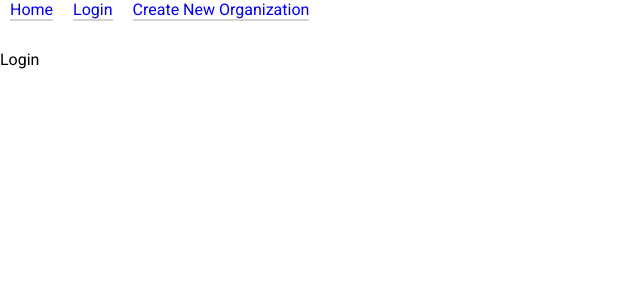
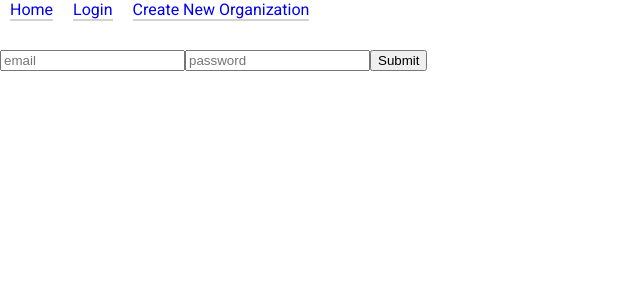
Before and after one commit to VirtuaBoza/exhibitionist-app, a React (Create React App) app in the folder client/: page /login in a window 1280 px wide. Shown: the top 300 px of the page, without its empty margins (0-640 px from the left). Built offline with nearby package versions, Linux system fonts and the light colour scheme.

Commit message:
gets login working

```diff
--- a/client/package.json
+++ b/client/package.json
@@ -3,13 +3,14 @@
   "version": "0.1.0",
   "private": true,
   "dependencies": {
-    "@auth0/auth0-react": "^1.0.0",
     "@emotion/core": "^10.0.28",
     "@hookform/error-message": "0.0.2",
+    "jwt-decode": "^2.2.0",
     "react": "^16.13.1",
     "react-dom": "^16.13.1",
     "react-hook-form": "^6.0.4",
-    "react-router-dom": "^5.2.0"
+    "react-router-dom": "^5.2.0",
+    "recoil": "^0.0.10"
   },
   "scripts": {
     "start": "react-scripts start",
@@ -37,6 +38,7 @@
     "@testing-library/react": "^9.3.2",
     "@testing-library/user-event": "^7.1.2",
     "@types/jest": "^24.0.0",
+    "@types/jwt-decode": "^2.2.1",
     "@types/node": "^12.0.0",
     "@types/react": "^16.9.0",
     "@types/react-dom": "^16.9.0",
--- a/client/src/App.tsx
+++ b/client/src/App.tsx
@@ -4,6 +4,7 @@ import ClientCreate from "./components/ClientCreate";
 import Home from "./components/Home";
 import Login from "./components/Login";
 import TopNav from "./components/TopNav";
+import UnauthenticatedOnlyRoute from "./components/UnauthenticatedOnlyRoute";
 import { routes } from "./constants";
 
 function App() {
@@ -14,9 +15,9 @@ function App() {
         <Route path={routes.ClientCreate}>
           <ClientCreate />
         </Route>
-        <Route path={routes.Login}>
+        <UnauthenticatedOnlyRoute path={routes.Login}>
           <Login />
-        </Route>
+        </UnauthenticatedOnlyRoute>
         <Route exact path={routes.Home}>
           <Home />
         </Route>
--- a/client/src/components/Login.tsx
+++ b/client/src/components/Login.tsx
@@ -1,7 +1,44 @@
 import * as React from "react";
+import { useForm } from "react-hook-form";
+import { useAuth } from "../hooks";
 
-const Login: React.FC<{}> = (props) => {
-  return <div>Login</div>;
+const Login: React.FC<{}> = () => {
+  const { register, handleSubmit } = useForm();
+  const { setToken } = useAuth();
+  function onSubmit(data: any) {
+    fetch("http://localhost:8000/auth/login", {
+      method: "POST",
+      headers: {
+        "Content-Type": "application/json",
+      },
+      body: JSON.stringify(data),
+    })
+      .then((res) => {
+        if (res.ok) return res.json();
+        throw res;
+      })
+      .then(({ id_token }) => {
+        setToken(id_token);
+      })
+      .catch((res) => {
+        console.log(res);
+      });
+  }
+  return (
+    <form onSubmit={handleSubmit(onSubmit)}>
+      <input
+        placeholder="email"
+        name="email"
+        ref={register({ required: true })}
+      />
+      <input
+        placeholder="password"
+        name="password"
+        ref={register({ required: true })}
+      />
+      <button type="submit">Submit</button>
+    </form>
+  );
 };
 
 export default Login;
--- a/client/src/components/TopNav.tsx
+++ b/client/src/components/TopNav.tsx
@@ -2,6 +2,7 @@
 import { css, jsx } from "@emotion/core";
 import * as React from "react";
 import { Link } from "react-router-dom";
+import { useAuth } from "../hooks";
 
 const topnav = css`
   width: 100vw;
@@ -15,11 +16,14 @@ const headerLink = css`
 `;
 
 const TopNav: React.FunctionComponent<{}> = (props) => {
+  const { isAuthenticated, logOut } = useAuth();
+
   return (
     <section id="header">
       <div css={topnav} id="topnav">
         <TopNavLink to="/" text="Home" />
-        <TopNavLink to="/login" text="Login" />
+        {!isAuthenticated && <TopNavLink to="/login" text="Login" />}
+        {isAuthenticated && <button onClick={logOut}>Log Out</button>}
         <TopNavLink to="/new-client" text="Create New Organization" />
       </div>
     </section>
--- /dev/null
+++ b/client/src/components/UnauthenticatedOnlyRoute.tsx
@@ -0,0 +1,15 @@
+import * as React from "react";
+import { Redirect, Route, RouteProps } from "react-router-dom";
+import { routes } from "../constants";
+import { useAuth } from "../hooks";
+
+const UnauthenticatedOnlyRoute: React.FC<RouteProps> = ({ ...props }) => {
+  const { isAuthenticated } = useAuth();
+  if (isAuthenticated) {
+    return <Redirect to={routes.Home} />;
+  } else {
+    return <Route {...props} />;
+  }
+};
+
+export default UnauthenticatedOnlyRoute;
--- /dev/null
+++ b/client/src/hooks/index.ts
@@ -0,0 +1 @@
+export { default as useAuth } from "./useAuth";
--- /dev/null
+++ b/client/src/hooks/useAuth.ts
@@ -0,0 +1,37 @@
+import jwtDecode from "jwt-decode";
+import { useCallback, useMemo } from "react";
+import { atom, useRecoilState } from "recoil";
+
+const key = "id_token";
+
+const tokenState = atom({
+  key: "tokenState",
+  default: localStorage.getItem(key),
+});
+
+export default function useAuth() {
+  const [token, setTokenState] = useRecoilState(tokenState);
+
+  const setToken = useCallback(
+    (newToken) => {
+      setTokenState(newToken);
+      localStorage.setItem(key, newToken);
+    },
+    [setTokenState]
+  );
+
+  const logOut = useCallback(() => {
+    localStorage.removeItem(key);
+    setTokenState(null);
+  }, [setTokenState]);
+
+  const decodedToken = useMemo(() => token && jwtDecode(token), [token]) as any;
+
+  return {
+    isAuthenticated:
+      decodedToken && decodedToken.exp * 1000 > new Date().getTime(),
+    token: tokenState,
+    setToken,
+    logOut,
+  };
+}
--- a/client/src/index.tsx
+++ b/client/src/index.tsx
@@ -1,19 +1,15 @@
-import { Auth0Provider } from "@auth0/auth0-react";
 import React from "react";
 import ReactDOM from "react-dom";
+import { RecoilRoot } from "recoil";
 import App from "./App";
 import "./index.css";
 import * as serviceWorker from "./serviceWorker";
 
 ReactDOM.render(
   <React.StrictMode>
-    <Auth0Provider
-      domain="exhibitionist-dev.us.auth0.com"
-      clientId="e0Z6mBSN2a75SY1vptfGFB4ewblXbxiR"
-      redirectUri={window.location.origin}
-    >
+    <RecoilRoot>
       <App />
-    </Auth0Provider>
+    </RecoilRoot>
   </React.StrictMode>,
   document.getElementById("root")
 );
```
Also changed, not shown: 1 other file (tests, documents, lock files or other folders).
